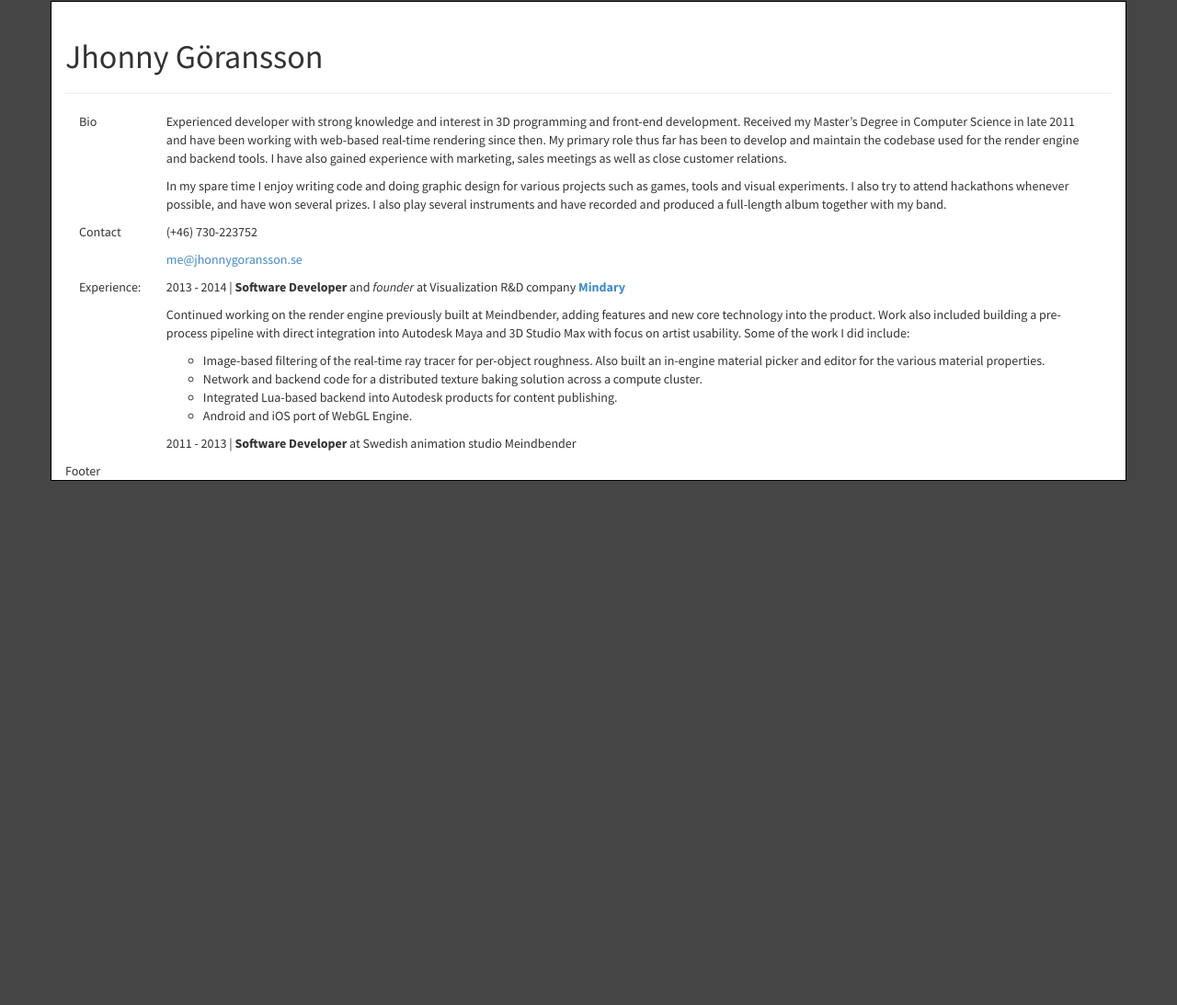
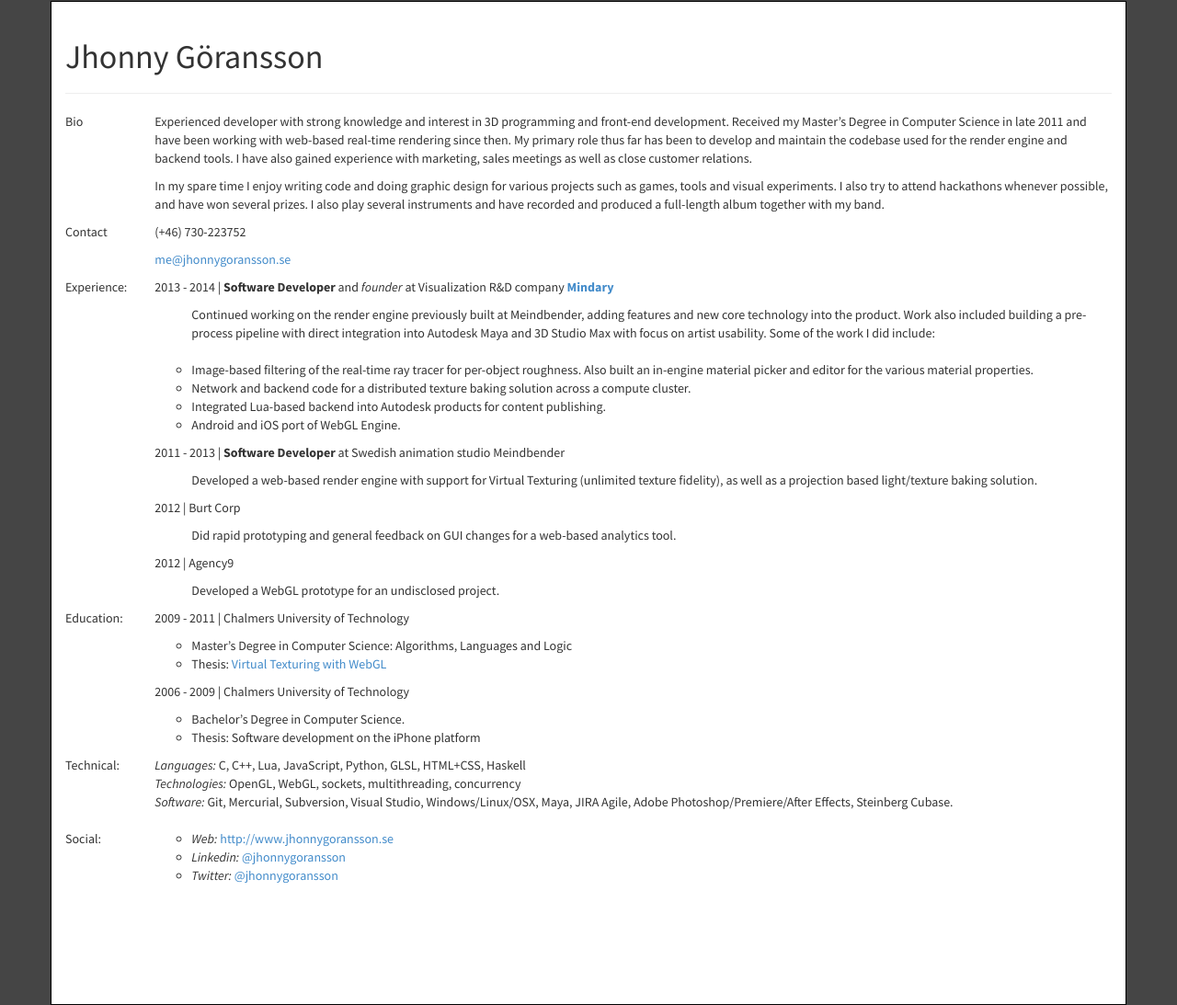
Before and after one commit to Jhonnyg/jhonnyg.github.io, a plain HTML site: page cv.html in a window 1280 px wide. Shown: the part 63-1156 px from the top of the page at 92% size. Before the commit the page ends 800 px from the top, so only its background shows below. Drawn offline with nearby package versions, Linux system fonts and the light colour scheme.

Commit message:
Updated CV.

```diff
--- a/cv.html
+++ b/cv.html
@@ -32,6 +32,7 @@
 
         <!-- BIO -->
 
+        <div class="row">
           <div class="col-md-1">
             Bio
           </div>
@@ -43,7 +44,9 @@
               In my spare time I enjoy writing code and doing graphic design for various projects such as games, tools and visual experiments. I also try to attend hackathons whenever possible, and have won  several prizes. I also play several instruments and have recorded and produced a full-length album together with my band.
             </p>
           </div>
+        </div>
 
+        <div class="row">
           <div class="col-md-1" style="margin-top:">
             Contact
           </div>
@@ -51,40 +54,143 @@
             <p >(+46) 730-223752</p>
             <p><a link="mailto:me@jhonnygoransson.se">me@jhonnygoransson.se</a></p>
           </div>
+        </div>
 
+        <div class="row">
           <div class="col-md-1" style="margin-top: ">
             Experience:
           </div>
+
           <div class="col-md-11">
             <p>
               2013 - 2014 | <b>Software Developer</b> and <i>founder</i> at Visualization R&D company <a href="www.mindary.se" style="font-weight: bold">Mindary</a>
             </p>
 
-          <p>
-            Continued working on the render engine previously built at Meindbender, adding features and new core technology into the product. Work also included building a pre-process pipeline with direct integration into Autodesk Maya and 3D Studio Max with focus on artist usability. Some of the work I did include:
-          </p>
-
+            <div>
               <p>
                 <ul>
+                  <li style="list-style-type: none;">Continued working on the render engine previously built at Meindbender, adding features and new core technology into the product. Work also included building a pre-process pipeline with   direct integration into Autodesk Maya and 3D Studio Max with focus on artist usability. Some of the work I did include:</li>
+                  <li style="list-style-type: none;"><br></li>
                   <li type="circle">Image-based filtering of the real-time ray tracer for per-object roughness. Also built an in-engine material picker and editor for the various material properties.</li>
                   <li type="circle">Network and backend code for a distributed texture baking solution across a compute cluster.</li>
                   <li type="circle">Integrated Lua-based backend into Autodesk products for content publishing.</li>
                   <li type="circle">Android and iOS port of WebGL Engine.</li>
                 </ul>
               </p>
+            </div>
 
             <p>
               2011 - 2013 | <b>Software Developer</b> at Swedish animation studio Meindbender
             </p>
 
+            <ul>
+              <li style="list-style-type: none">
+                Developed a web-based render engine with support for Virtual Texturing (unlimited texture fidelity), as well as a projection based light/texture baking solution.
+              </li>
+            </ul>
+
+            <p>
+              2012 | Burt Corp
+            </p>
+
+            <ul>
+              <li style="list-style-type: none">
+                Did rapid prototyping and general feedback on GUI changes for a web-based analytics tool.
+              </li>
+            </ul>
+
+            <p>
+              2012 | Agency9
+            </p>
+
+            <ul>
+              <li style="list-style-type: none">
+                Developed a WebGL prototype for an undisclosed project.
+              </li>
+            </ul>
+        </div>
+      </div>
+
+        <div class="row">
+          <div class="col-md-1" style="margin-top: ">
+            Education:
+          </div>
+
+          <div class="col-md-11">
+            <p>
+              2009 - 2011 | Chalmers University of Technology
+            </p>
+
+            <p>
+              <ul>
+                <li type="circle">
+                  Master’s Degree in Computer Science: Algorithms, Languages and Logic
+                </li>
+              <li type="circle">
+                Thesis: <a href="http://publications.lib.chalmers.se/records/fulltext/155126.pdf">Virtual Texturing with WebGL</a>
+              </li>
+            </ul>
+            </p>
+
+            <p>
+              2006 - 2009 | Chalmers University of Technology
+
+              <ul>
+                <li type="circle">
+                  Bachelor’s Degree in Computer Science.
+                </li>
+
+                <li type="circle">
+                  Thesis: Software development on the iPhone platform
+                </li>
+              </ul>
+
+            </p>
+          </div>
+        </div>
+
+        <div class="row">
+          <div class="col-md-1" style="margin-top: ">
+            Technical:
+          </div>
+
+          <div class="col-md-11">
+            <i>Languages:</i> C, C++, Lua, JavaScript, Python, GLSL, HTML+CSS, Haskell<br>
+            <i>Technologies:</i> OpenGL, WebGL, sockets, multithreading, concurrency<br>
+            <i>Software:</i> Git, Mercurial, Subversion, Visual Studio, Windows/Linux/OSX, Maya, JIRA Agile, Adobe Photoshop/Premiere/After Effects, Steinberg Cubase.
+          </div>
+
+        </div>
+
+        <div class="row"><br></div>
+
+        <div class="row">
+          <div class="col-md-1">
+            Social:
+          </div>
+          <div class="col-md-11">
+            <ul>
+              <li type="circle">
+                <i>Web:</i> <a href="http://www.jhonnygoransson.se" target="_blank">http://www.jhonnygoransson.se</a>
+              </li>
+              <li type="circle">
+                <i>Linkedin:</i> <a href="http://se.linkedin.com/in/jhonnygoransson/">@jhonnygoransson</a>
+              </li>
+              <li type="circle">
+                <i>Twitter:</i> <a href="https://twitter.com/jhonnygoransson">@jhonnygoransson</a>
+              </li>
+            </ul>
+          </div>
         </div>
 
 
-        <div class="page-footer">
-          Footer
+
+        <div class="page-footer" style="margin-top: 120px;">
           <!-- <p class="lead">Basic grid layouts to get you familiar with building within the Bootstrap grid system.</p> -->
         </div>
     </div>
+
+    <div style="margin-top: 100px;"></div>
 
     <!-- jQuery (necessary for Bootstrap's JavaScript plugins) -->
     <script src="https://ajax.googleapis.com/ajax/libs/jquery/1.11.1/jquery.min.js"></script>
```
Lines whose indentation alone changed are shown as unchanged.
